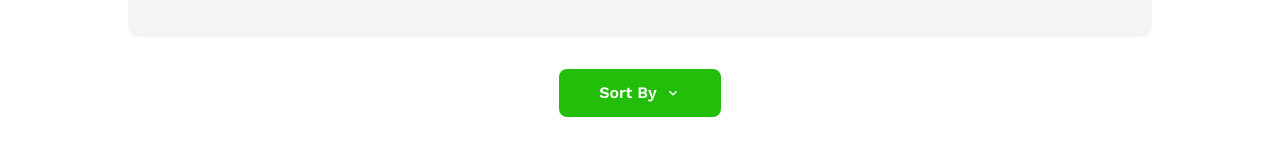
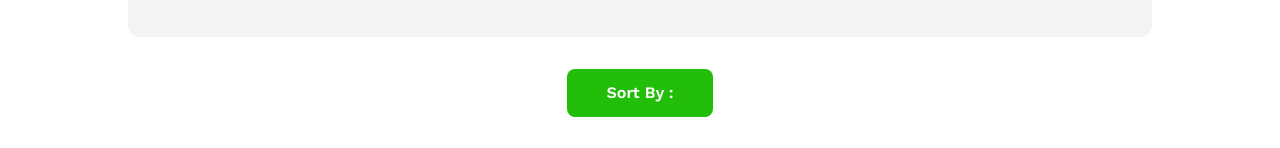
Before and after one commit to nobodipdebnath/book-vibe, a React (Vite) app: page /readList in a window 1280 px wide. Shown: the part 203-351 px from the top of the page. Built offline with nearby package versions, Linux system fonts and the light colour scheme.

Commit message:
add wishList:

```diff
--- a/src/components/Header/Navbar.jsx
+++ b/src/components/Header/Navbar.jsx
@@ -10,7 +10,9 @@ export const Navbar = () => {
   return (
     <nav className="flex justify-between items-center py-10">
       <div>
-        <h1 className="text-primary1 font-bold text-3xl">Book Vibe</h1>
+        <Link to='/'>
+          <h1 className="text-primary1 font-bold text-3xl">Book Vibe</h1>
+        </Link>
       </div>
       <ul className="flex items-center gap-4 text-primary2">
         {links}
--- a/src/components/Pages/Book/Book.jsx
+++ b/src/components/Pages/Book/Book.jsx
@@ -4,15 +4,11 @@ import { Link } from "react-router";
 export const Book = ({ book }) => {
 //   console.log(book);
   const {bookId,
-    author,
     bookName,
     category,
     image,
     publisher,
     rating,
-    review,
-    totalPages,
-    yearOfPublishing,
     tags,
   } = book;
   return (
--- a/src/components/Pages/BookDetails/BookDetails.jsx
+++ b/src/components/Pages/BookDetails/BookDetails.jsx
@@ -10,6 +10,7 @@ export const BookDetails = () => {
   const { id } = useParams();
   const bookId = parseInt(id);
   const data = useLoaderData();
+
   // console.log(data);
   const singleBook = data.find((book) => book.bookId === bookId);
   const {author, bookName, category, review
@@ -19,7 +20,7 @@ export const BookDetails = () => {
 
   const handelMarkAsRead = (id) => {
     Swal.fire({
-      title: "Drag me!",
+      title: "Add to Read List !",
       icon: "success",
       draggable: true,
     });
@@ -65,7 +66,7 @@ export const BookDetails = () => {
           <div className="divider"></div>
             <div className="flex gap-6 items-center">
               <button onClick={() => handelMarkAsRead(id)} className="py-3 px-10 border rounded-xl font-semibold text-lg border-[#1313134D] hover:text-white hover:bg-[#50B1C9] duration-500 cursor-pointer">{" "}Read </button>
-              <button  className="py-3 px-10 border rounded-xl font-semibold text-lg border-[#1313134D] hover:text-white hover:bg-[#50B1C9] duration-500 cursor-pointer">WishList</button>
+              <button onClick={() => handelMarkAsRead(id)}  className="py-3 px-10 border rounded-xl font-semibold text-lg border-[#1313134D] hover:text-white hover:bg-[#50B1C9] duration-500 cursor-pointer">WishList</button>
             </div>
         </div>
       </div>
--- a/src/components/Pages/ReadList/ReadList.jsx
+++ b/src/components/Pages/ReadList/ReadList.jsx
@@ -6,10 +6,13 @@ import { getStoredBook } from "../../../utility/addToDB";
 import { Book } from "../Book/Book";
 import { MdKeyboardArrowDown } from "react-icons/md";
 import { ReadListBook } from "../ReadListBook/ReadListBook";
+import { WishListBook } from "../WishListBook/WishListBook";
 
 export const ReadList = () => {
   // fokira system
   const [readList, setReadList] = useState([]);
+  const [wishList, setWishList] = useState([]);
+
   const data = useLoaderData();
   const [sort, setSort] = useState("");
 
@@ -24,17 +27,30 @@ export const ReadList = () => {
     setReadList(myReadList);
   }, []);
 
-  const handelSort = (type) =>{
+  useEffect(() => {
+    const storedBookData = getStoredBook();
+    const convertedStoredBook = storedBookData.map((id) => parseInt(id));
+
+    const myWishList = data.filter((book) =>
+      convertedStoredBook.includes(book.bookId)
+    );
+
+    setWishList(myWishList);
+  }, []);
+
+  const handelSort = (type) => {
     setSort(type);
-    if(type === 'pages'){
-      const sortByPage = [...readList].sort((a, b) => a.totalPages - b.totalPages);
+    if (type === "pages") {
+      const sortByPage = [...readList].sort(
+        (a, b) => a.totalPages - b.totalPages
+      );
       setReadList(sortByPage);
     }
-    if(type === 'ratings'){
+    if (type === "ratings") {
       const sortByRatings = [...readList].sort((a, b) => a.rating - b.rating);
       setReadList(sortByRatings);
     }
-  }
+  };
 
   return (
     <div>
@@ -43,23 +59,27 @@ export const ReadList = () => {
       </div>
       <div className="flex justify-center my-8">
         <div className="dropdown dropdown-center ">
-          <div tabIndex={0} role="button" className="py-3 px-10 bg-[#23BE0A] rounded-lg font-semibold text-white flex items-center gap-2">
-            <span>Sort By</span> <MdKeyboardArrowDown />  {sort ? sort : ''}
+          <div
+            tabIndex={0}
+            role="button"
+            className="py-3 px-10 bg-[#23BE0A] rounded-lg font-semibold text-white flex items-center gap-2"
+          >
+            <span>Sort By : </span> {sort ? sort : ""}
           </div>
           <ul
             tabIndex="-1"
             className="dropdown-content menu bg-base-100 rounded-box z-1 w-52 p-2 shadow-sm"
           >
             <li>
-              <a onClick={() =>handelSort('pages') }>Pages</a>
+              <a onClick={() => handelSort("pages")}>Pages</a>
             </li>
             <li>
-              <a onClick={() => handelSort('ratings')}>Rating</a>
+              <a onClick={() => handelSort("ratings")}>Rating</a>
             </li>
           </ul>
         </div>
       </div>
-      <Tabs className='border-[#1313134D]'>
+      <Tabs className="border-[#1313134D]">
         <TabList>
           <Tab>Read List</Tab>
           <Tab>Wish List</Tab>
@@ -68,12 +88,16 @@ export const ReadList = () => {
         <TabPanel>
           <div className="flex flex-col my-8 gap-6">
             {readList.map((book) => (
-            <ReadListBook book={book} key={book.bookId}></ReadListBook>
-          ))}
+              <ReadListBook book={book} key={book.bookId}></ReadListBook>
+            ))}
           </div>
         </TabPanel>
         <TabPanel>
-          <h2>My wish list</h2>
+          <div>
+            {
+              wishList.map(book => <WishListBook book={book} key={book.bookId}></WishListBook>)
+            }
+          </div>
         </TabPanel>
       </Tabs>
     </div>
--- /dev/null
+++ b/src/components/Pages/WishListBook/WishListBook.jsx
@@ -0,0 +1,10 @@
+import React from 'react'
+
+export const WishListBook = ({book}) => {
+    console.log(book);
+  return (
+    <div>
+        <h1>WishList {book.length}</h1>
+    </div>
+  )
+}
--- a/src/components/Routes/Routes.jsx
+++ b/src/components/Routes/Routes.jsx
@@ -14,7 +14,6 @@ export const router = createBrowserRouter([
     children: [
         {
             index: true,
-            path: '/',
             Component: Home
         },
         {
```
